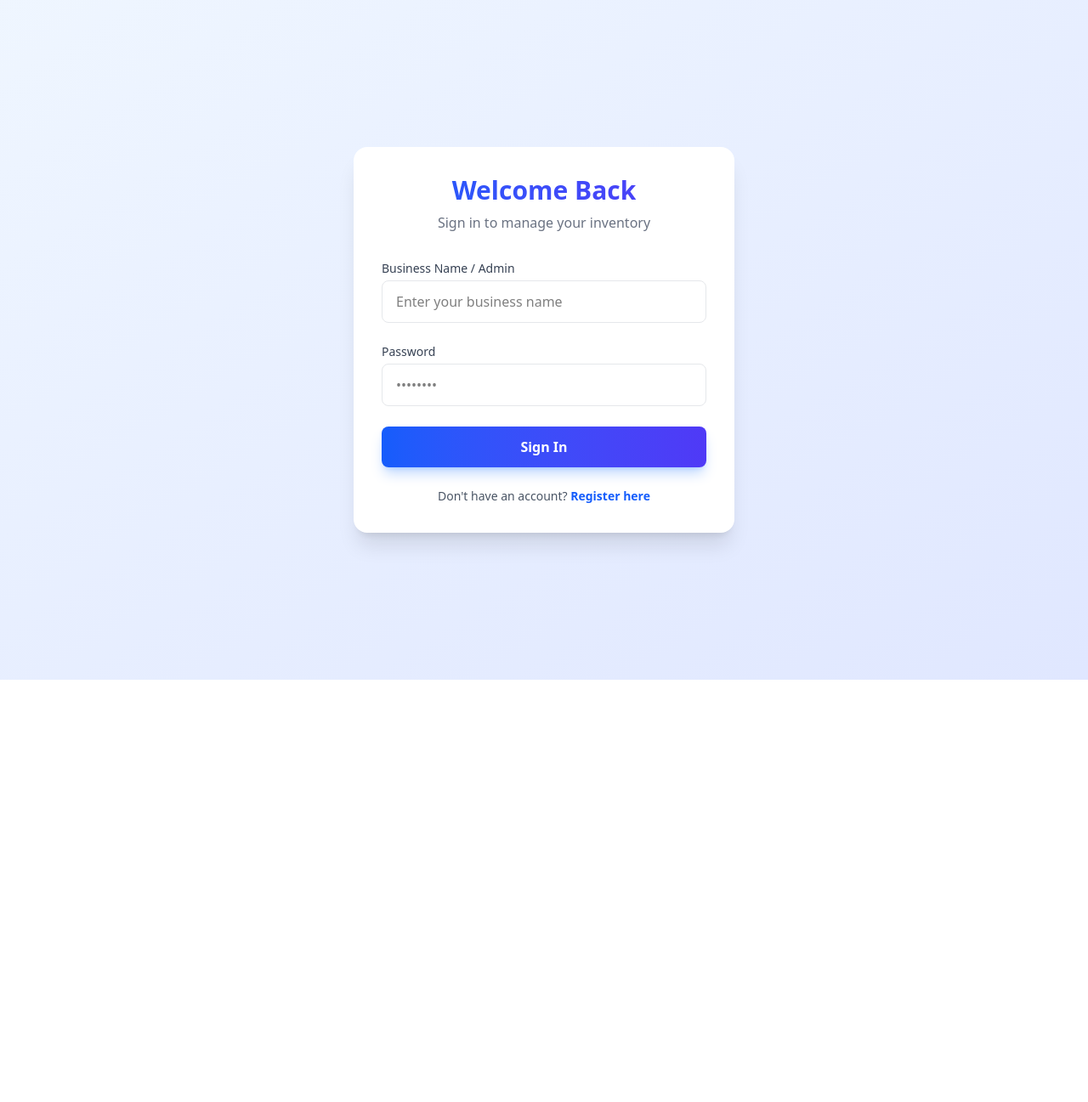
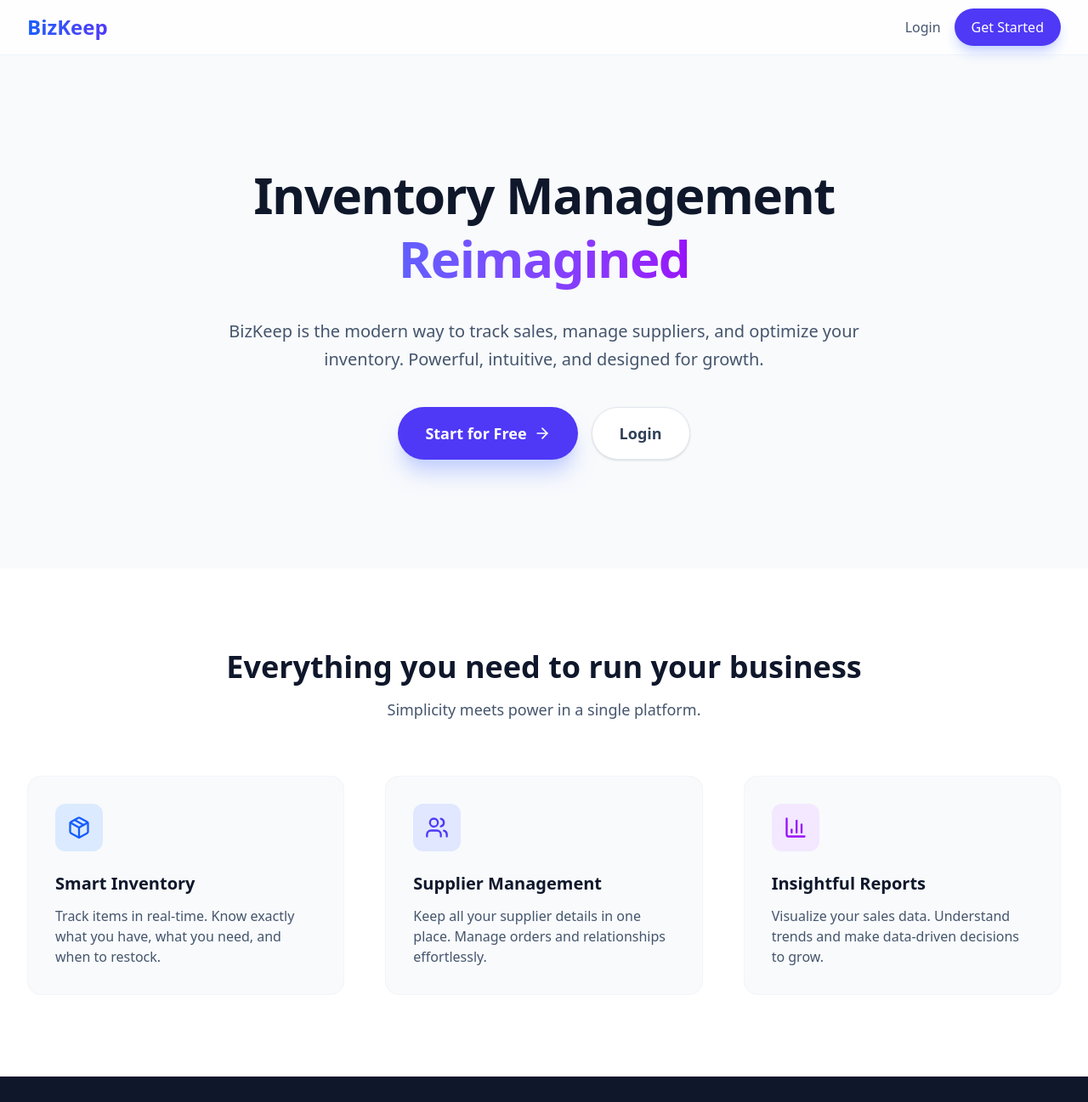
Before and after one commit to mooojn/mern-pos, a React (Vite) app in the folder client/: page / in a window 1280 px wide. Before the commit this address led to /login. Shown: the top 1297 px of the page at 85% size. Before the commit the page ends 800 px from the top, so only its background shows below. Built offline with nearby package versions, Linux system fonts and the light colour scheme; no server answers.

Commit message:
Add home page

```diff
--- a/client/index.html
+++ b/client/index.html
@@ -1,13 +1,16 @@
 <!doctype html>
 <html lang="en">
+
 <head>
   <meta charset="UTF-8" />
   <link rel="icon" type="image/svg+xml" href="/favicon.png" />
   <meta name="viewport" content="width=device-width, initial-scale=1.0" />
-    <title>moojn-POS</title>
+  <title>BizKeep - Modern Inventory</title>
 </head>
+
 <body>
   <div id="root"></div>
   <script type="module" src="/src/main.jsx"></script>
 </body>
+
 </html>
--- a/client/package.json
+++ b/client/package.json
@@ -1,5 +1,5 @@
 {
-  "name": "client",
+  "name": "bizkeep",
   "private": true,
   "version": "0.0.0",
   "type": "module",
--- a/client/src/App.jsx
+++ b/client/src/App.jsx
@@ -13,6 +13,8 @@ import Sales from './pages/Sales';
 import Suppliers from './pages/Suppliers';
 import Reports from './pages/Reports';
 import Settings from './pages/Settings';
+
+import LandingPage from './pages/LandingPage';
 
 function App() {
   const [user, setUser] = useState(null);
@@ -55,11 +57,11 @@ function App() {
     <Router>
       <Routes>
         {/* Public Routes */}
+        <Route path="/" element={<LandingPage />} />
         <Route path="/login" element={!user ? <Login onSuccess={setUser} /> : <Navigate to="/dashboard" />} />
         <Route path="/register" element={!user ? <Register onSuccess={setUser} /> : <Navigate to="/dashboard" />} />
 
         {/* Protected Routes */}
-        <Route path="/" element={<Navigate to="/dashboard" />} />
         <Route path="/dashboard" element={<ProtectedRoute><Inventory /></ProtectedRoute>} /> {/* Default to inventory for now */}
         <Route path="/inventory" element={<ProtectedRoute><Inventory /></ProtectedRoute>} />
         <Route path="/sales" element={<ProtectedRoute><Sales /></ProtectedRoute>} />
--- /dev/null
+++ b/client/src/pages/LandingPage.jsx
@@ -0,0 +1,144 @@
+import React from 'react';
+import { Link } from 'react-router-dom';
+import { ArrowRight, BarChart3, Package, Users } from 'lucide-react';
+
+const LandingPage = () => {
+    return (
+        <div className="min-h-screen bg-slate-50 font-sans text-slate-900">
+            {/* Navigation */}
+            <nav className="fixed w-full bg-white/80 backdrop-blur-md z-50 border-b border-slate-100">
+                <div className="max-w-7xl mx-auto px-4 sm:px-6 lg:px-8">
+                    <div className="flex justify-between items-center h-16">
+                        <div className="flex items-center">
+                            <span className="text-2xl font-bold bg-gradient-to-r from-blue-600 to-indigo-600 bg-clip-text text-transparent">
+                                BizKeep
+                            </span>
+                        </div>
+                        <div className="flex items-center space-x-4">
+                            <Link to="/login" className="text-slate-600 hover:text-slate-900 font-medium transition-colors">
+                                Login
+                            </Link>
+                            <Link
+                                to="/register"
+                                className="bg-indigo-600 hover:bg-indigo-700 text-white px-5 py-2.5 rounded-full font-medium transition-all shadow-lg shadow-indigo-200"
+                            >
+                                Get Started
+                            </Link>
+                        </div>
+                    </div>
+                </div>
+            </nav>
+
+            {/* Hero Section */}
+            <section className="pt-32 pb-20 lg:pt-48 lg:pb-32 overflow-hidden">
+                <div className="max-w-7xl mx-auto px-4 sm:px-6 lg:px-8 relative">
+                    <div className="text-center max-w-3xl mx-auto">
+                        <h1 className="text-5xl md:text-6xl font-extrabold tracking-tight text-slate-900 mb-8 leading-tight">
+                            Inventory Management <br />
+                            <span className="bg-gradient-to-r from-indigo-500 to-purple-600 bg-clip-text text-transparent">
+                                Reimagined
+                            </span>
+                        </h1>
+                        <p className="text-xl text-slate-600 mb-10 leading-relaxed">
+                            BizKeep is the modern way to track sales, manage suppliers, and optimize your inventory.
+                            Powerful, intuitive, and designed for growth.
+                        </p>
+                        <div className="flex flex-col sm:flex-row justify-center gap-4">
+                            <Link
+                                to="/register"
+                                className="inline-flex items-center justify-center px-8 py-4 text-lg font-semibold rounded-full text-white bg-indigo-600 hover:bg-indigo-700 transition-all shadow-xl shadow-indigo-200 transform hover:-translate-y-1"
+                            >
+                                Start for Free
+                                <ArrowRight className="ml-2 h-5 w-5" />
+                            </Link>
+                            <Link
+                                to="/login"
+                                className="inline-flex items-center justify-center px-8 py-4 text-lg font-semibold rounded-full text-slate-700 bg-white border border-slate-200 hover:bg-slate-50 transition-all shadow-sm hover:shadow-md"
+                            >
+                                Login
+                            </Link>
+                        </div>
+                    </div>
+
+                    {/* Decorative blobs */}
+                    <div className="absolute top-0 left-1/2 -translate-x-1/2 -z-10 w-full h-full max-w-5xl opacity-30">
+                        <div className="absolute top-20 left-10 w-72 h-72 bg-purple-300 rounded-full mix-blend-multiply filter blur-3xl animate-blob"></div>
+                        <div className="absolute top-20 right-10 w-72 h-72 bg-yellow-300 rounded-full mix-blend-multiply filter blur-3xl animate-blob animation-delay-2000"></div>
+                        <div className="absolute -bottom-8 left-20 w-72 h-72 bg-pink-300 rounded-full mix-blend-multiply filter blur-3xl animate-blob animation-delay-4000"></div>
+                    </div>
+                </div>
+            </section>
+
+            {/* About / Features Section */}
+            <section className="py-24 bg-white relative">
+                <div className="max-w-7xl mx-auto px-4 sm:px-6 lg:px-8">
+                    <div className="text-center mb-16">
+                        <h2 className="text-3xl font-bold text-slate-900 sm:text-4xl">Everything you need to run your business</h2>
+                        <p className="mt-4 text-lg text-slate-600">Simplicity meets power in a single platform.</p>
+                    </div>
+
+                    <div className="grid grid-cols-1 md:grid-cols-3 gap-12">
+                        {/* Feature 1 */}
+                        <div className="p-8 rounded-2xl bg-slate-50 border border-slate-100 hover:shadow-xl transition-shadow duration-300">
+                            <div className="w-14 h-14 bg-blue-100 rounded-xl flex items-center justify-center mb-6">
+                                <Package className="h-7 w-7 text-blue-600" />
+                            </div>
+                            <h3 className="text-xl font-bold text-slate-900 mb-3">Smart Inventory</h3>
+                            <p className="text-slate-600">
+                                Track items in real-time. Know exactly what you have, what you need, and when to restock.
+                            </p>
+                        </div>
+
+                        {/* Feature 2 */}
+                        <div className="p-8 rounded-2xl bg-slate-50 border border-slate-100 hover:shadow-xl transition-shadow duration-300">
+                            <div className="w-14 h-14 bg-indigo-100 rounded-xl flex items-center justify-center mb-6">
+                                <Users className="h-7 w-7 text-indigo-600" />
+                            </div>
+                            <h3 className="text-xl font-bold text-slate-900 mb-3">Supplier Management</h3>
+                            <p className="text-slate-600">
+                                Keep all your supplier details in one place. Manage orders and relationships effortlessly.
+                            </p>
+                        </div>
+
+                        {/* Feature 3 */}
+                        <div className="p-8 rounded-2xl bg-slate-50 border border-slate-100 hover:shadow-xl transition-shadow duration-300">
+                            <div className="w-14 h-14 bg-purple-100 rounded-xl flex items-center justify-center mb-6">
+                                <BarChart3 className="h-7 w-7 text-purple-600" />
+                            </div>
+                            <h3 className="text-xl font-bold text-slate-900 mb-3">Insightful Reports</h3>
+                            <p className="text-slate-600">
+                                Visualize your sales data. Understand trends and make data-driven decisions to grow.
+                            </p>
+                        </div>
+                    </div>
+                </div>
+            </section>
+
+            {/* Footer */}
+            <footer className="bg-slate-900 text-slate-300 py-12">
+                <div className="max-w-7xl mx-auto px-4 sm:px-6 lg:px-8">
+                    <div className="flex flex-col md:flex-row justify-between items-center border-b border-slate-800 pb-8 mb-8">
+                        <div className="mb-6 md:mb-0">
+                            <span className="text-2xl font-bold text-white">BizKeep</span>
+                            <p className="mt-2 text-slate-400">Modern inventory management for everyone.</p>
+                        </div>
+                        <div className="flex gap-6">
+                            <Link to="/login" className="text-white hover:text-indigo-400 font-medium">Login</Link>
+                            <Link to="/register" className="text-white hover:text-indigo-400 font-medium">Start Now</Link>
+                        </div>
+                    </div>
+                    <div className="flex flex-col md:flex-row justify-between items-center text-sm text-slate-500">
+                        <p>&copy; {new Date().getFullYear()} BizKeep. All rights reserved.</p>
+                        <div className="flex gap-4 mt-4 md:mt-0">
+                            <a href="#" className="hover:text-white">Privacy</a>
+                            <a href="#" className="hover:text-white">Terms</a>
+                            <a href="#" className="hover:text-white">Twitter</a>
+                        </div>
+                    </div>
+                </div>
+            </footer>
+        </div>
+    );
+};
+
+export default LandingPage;
```
Lines whose indentation alone changed are shown as unchanged.
